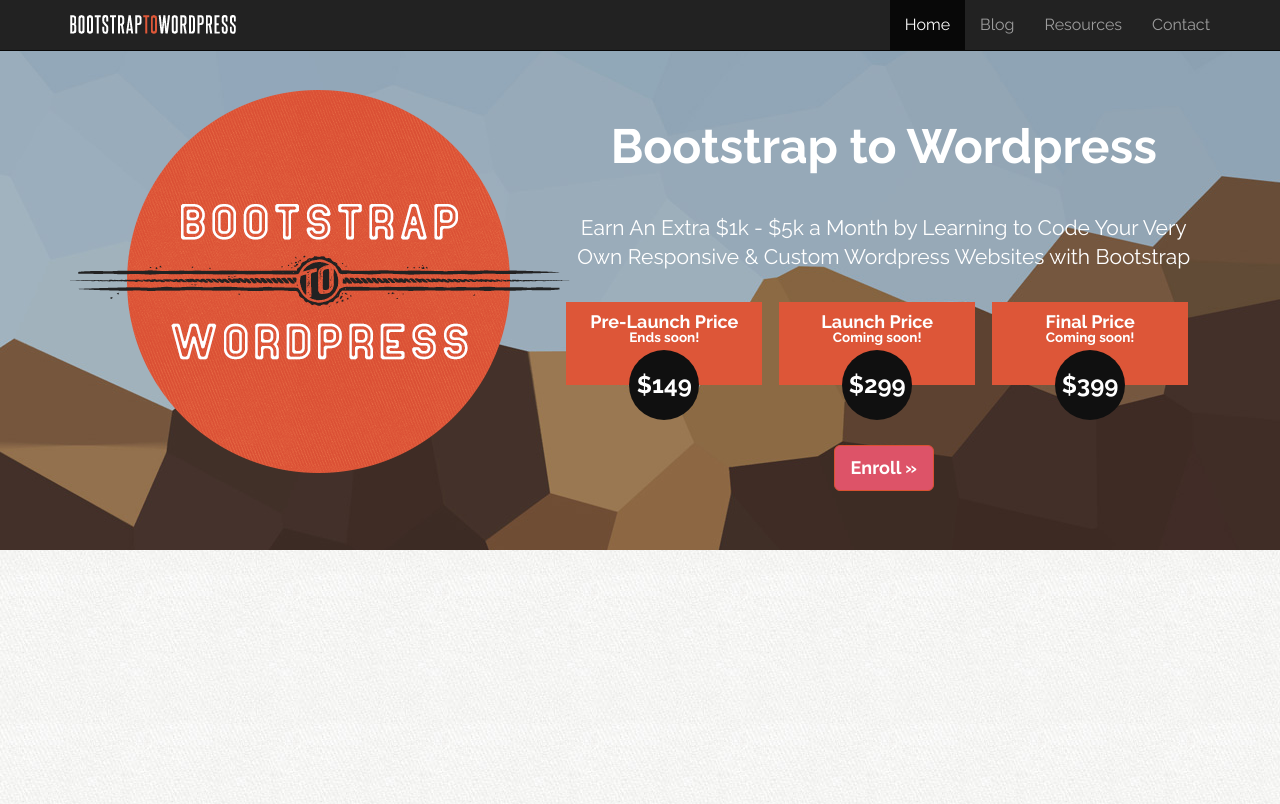
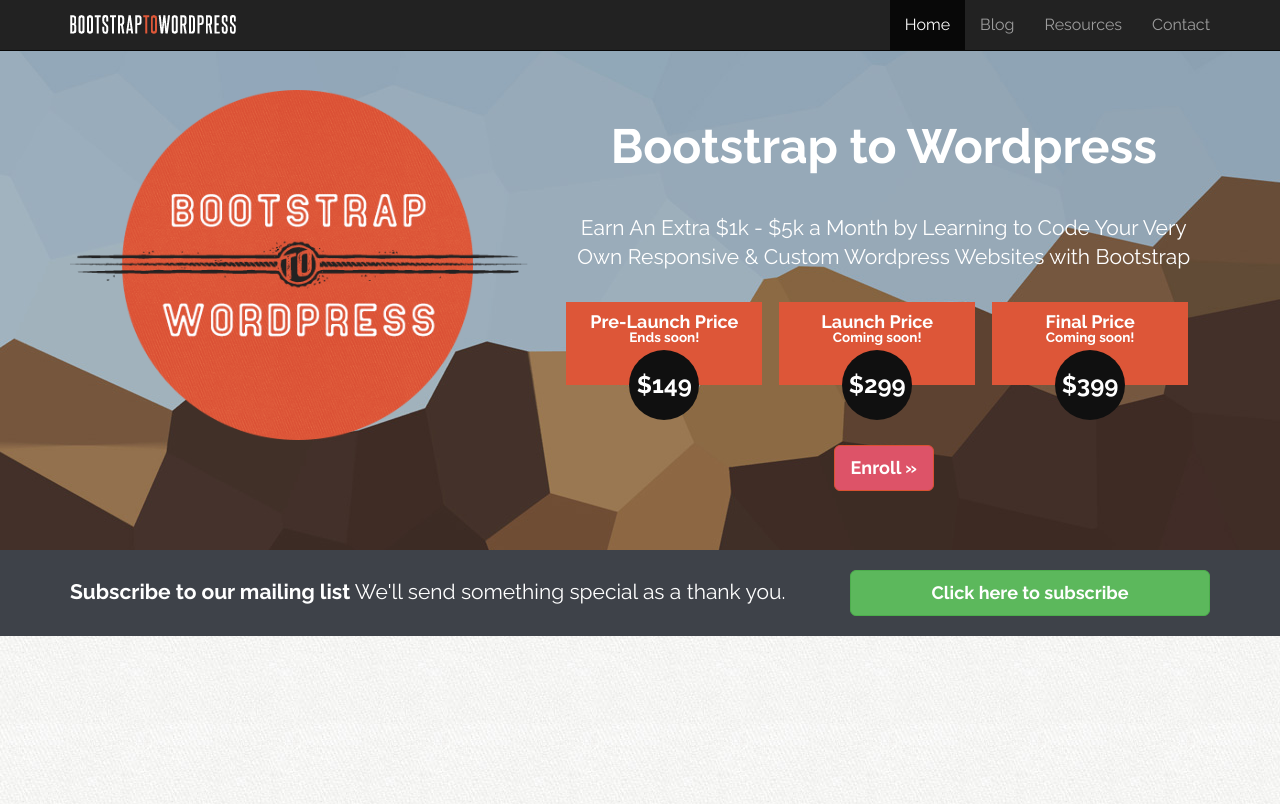
Before and after one commit to Jalexhuynh/Bootstrap-to-Wordpress-1-2, a plain HTML site: page B2W/index.html in a window 1280 px wide. Shown: the top 804 px of the page. Drawn offline with nearby package versions, Linux system fonts and the light colour scheme.

Commit message:
Create markup and initial styling for opt-in section.

```diff
--- a/B2W/assets/css/custom.css
+++ b/B2W/assets/css/custom.css
@@ -39,6 +39,12 @@
     font-size: 18px;
 }
 
+button, input, .btn, a.btn {
+    -webkit-font-smoothing: antialiased;
+    text-rendering: optimizeLegibility;
+    color: white;
+}
+
 .btn {
     font-weight: bold;
 }
@@ -46,6 +52,10 @@
 .btn-danger {
     background-color: #DD5368;
     border: 1px solid #D95131;
+}
+
+img {
+    max-width: 100%;
 }
 
 /* ========== HERO ========== */
@@ -114,3 +124,18 @@
     color: white;
     font-weight: bold;
 }
+
+/* ========== LAYOUT ========== */
+
+#optin {
+    background: #3E4249;
+    padding: 20px 0;
+    color: white;
+    font-size: 1.2em;
+    -webkit-font-smoothing: antialiased;
+    text-rendering: optimizeLegibility;
+}
+
+#optin p {
+    margin: 7px 0 0 0;
+}
--- a/B2W/index.html
+++ b/B2W/index.html
@@ -97,7 +97,25 @@
     </section> <!-- hero end -->
 
     <!-- ========== OPT-IN SECTION ========== -->
-    <section></section>
+    <section id="optin">
+
+        <div class="container">
+            <div class="row">
+
+                <div class="col-sm-8">
+                    <p class="lead"><strong>Subscribe to our mailing list</strong> We'll send something special as a thank you.</p>
+                </div> <!-- col end -->
+
+                <div class="col-sm-4">
+                    <button class="btn btn-success btn-lg btn-block" data-toggle="modal" data-target="#myModal">
+                        Click here to subscribe
+                    </button>
+                </div> <!-- col end -->
+
+            </div> <!-- row end -->
+        </div> <!-- container end -->
+
+    </section>
 
     <!-- ========== BOOST INCOME ========== -->
     <section></section>
```
